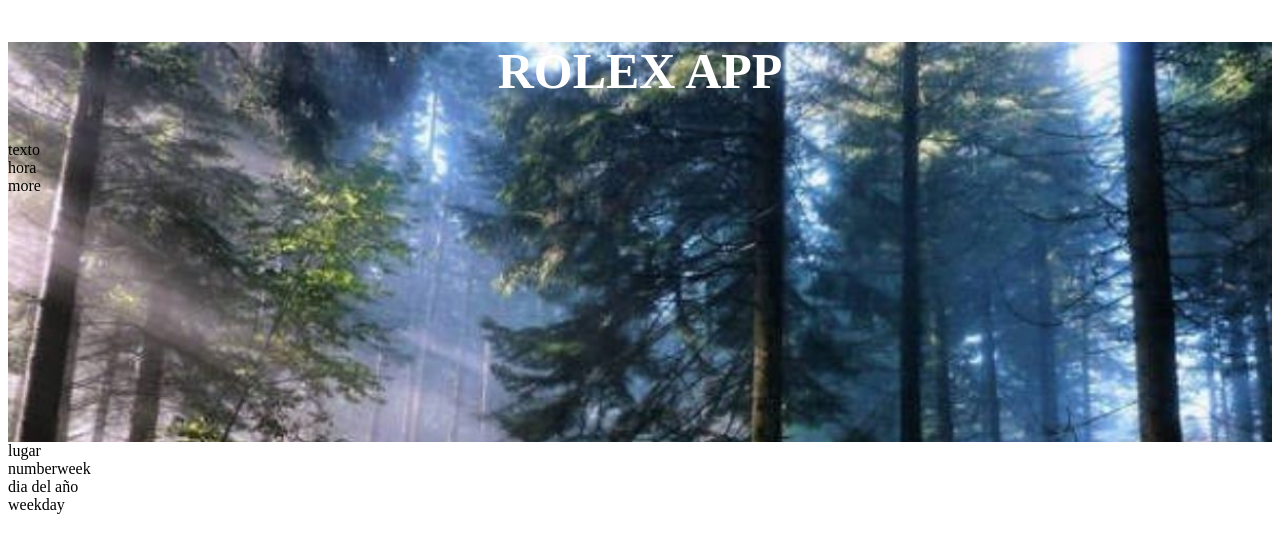
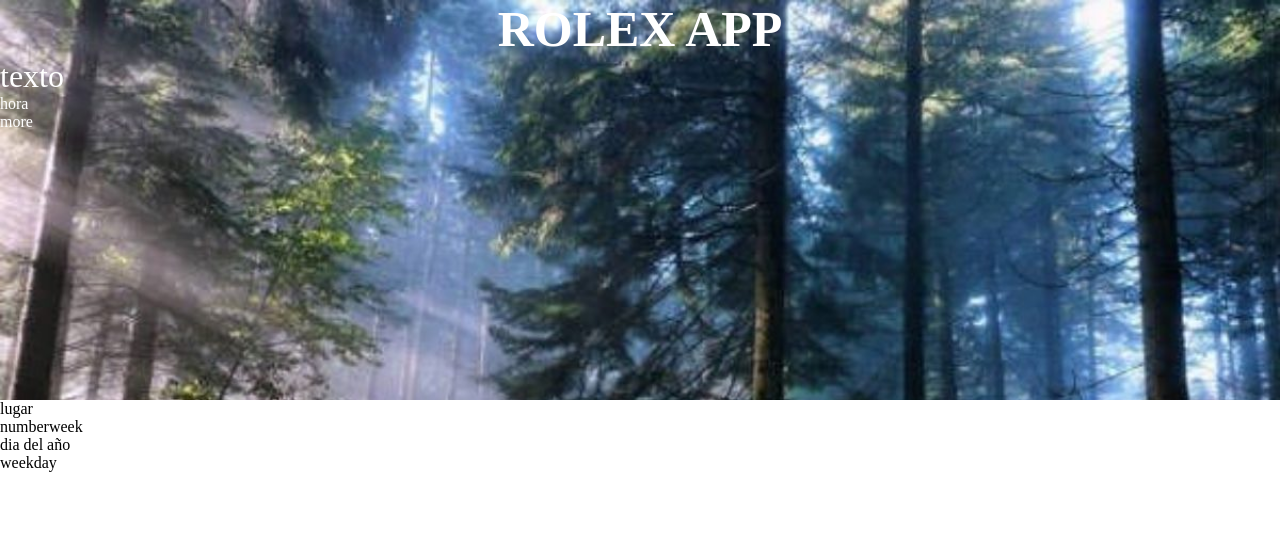
Before and after one commit to Jerow07/RELOJPROYECT, a plain HTML site: page index.html in a window 1280 px wide. Drawn offline with Linux system fonts and the light colour scheme.

Commit message:
Agrego clase para el texto y saco margenes

```diff
--- a/ESTILO.css
+++ b/ESTILO.css
@@ -1,10 +1,20 @@
-h1{ text-align: center; font-size: 50px ; font-family:'Times New Roman', Times, serif;
-color:white;
+html, body {
+    margin: 0;
+    padding: 0;
+    font-family:'Times New Roman';
+}
+
+h1{
+    margin: 0;
+    text-align: center;
+    font-size: 50px ;
 }
 .confondo{
- height: 400px;width: 100%;
-    background: url("BOSQUE.jpg")no-repeat
-    ;
+    height: 400px;width: 100%;
+    background: url("BOSQUE.jpg")no-repeat ;
     background-size: cover;
+    color:white;
 }
-div
+.texto {
+    font-size: 32px;
+}
--- a/index.html
+++ b/index.html
@@ -9,7 +9,7 @@
 <body>
     <section class="confondo">
         <h1>ROLEX APP</h1>
-        <div>texto</div>
+        <div class="texto">texto</div>
         <div>hora</div>
                                       <div>more</div>
     </section>
```
